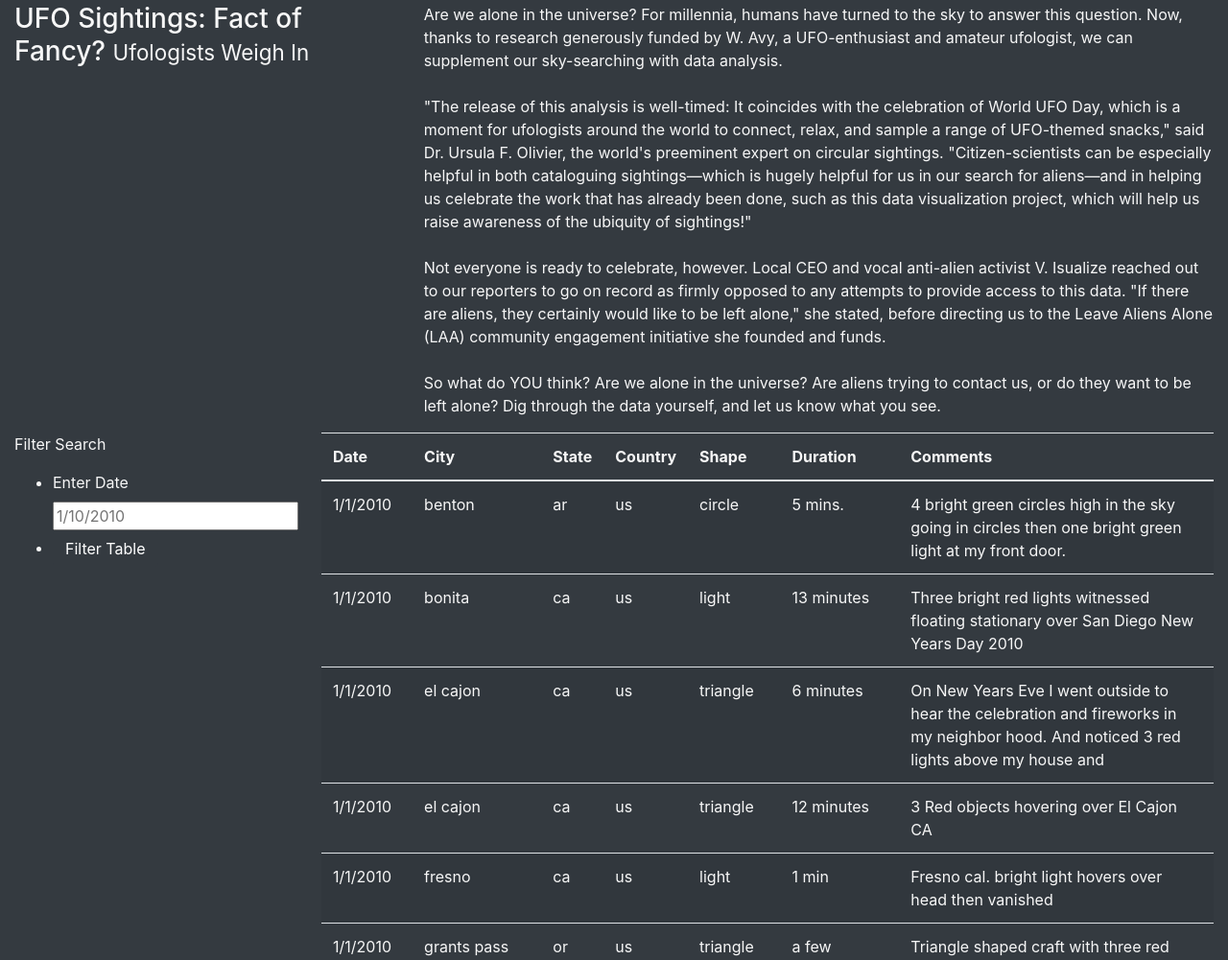
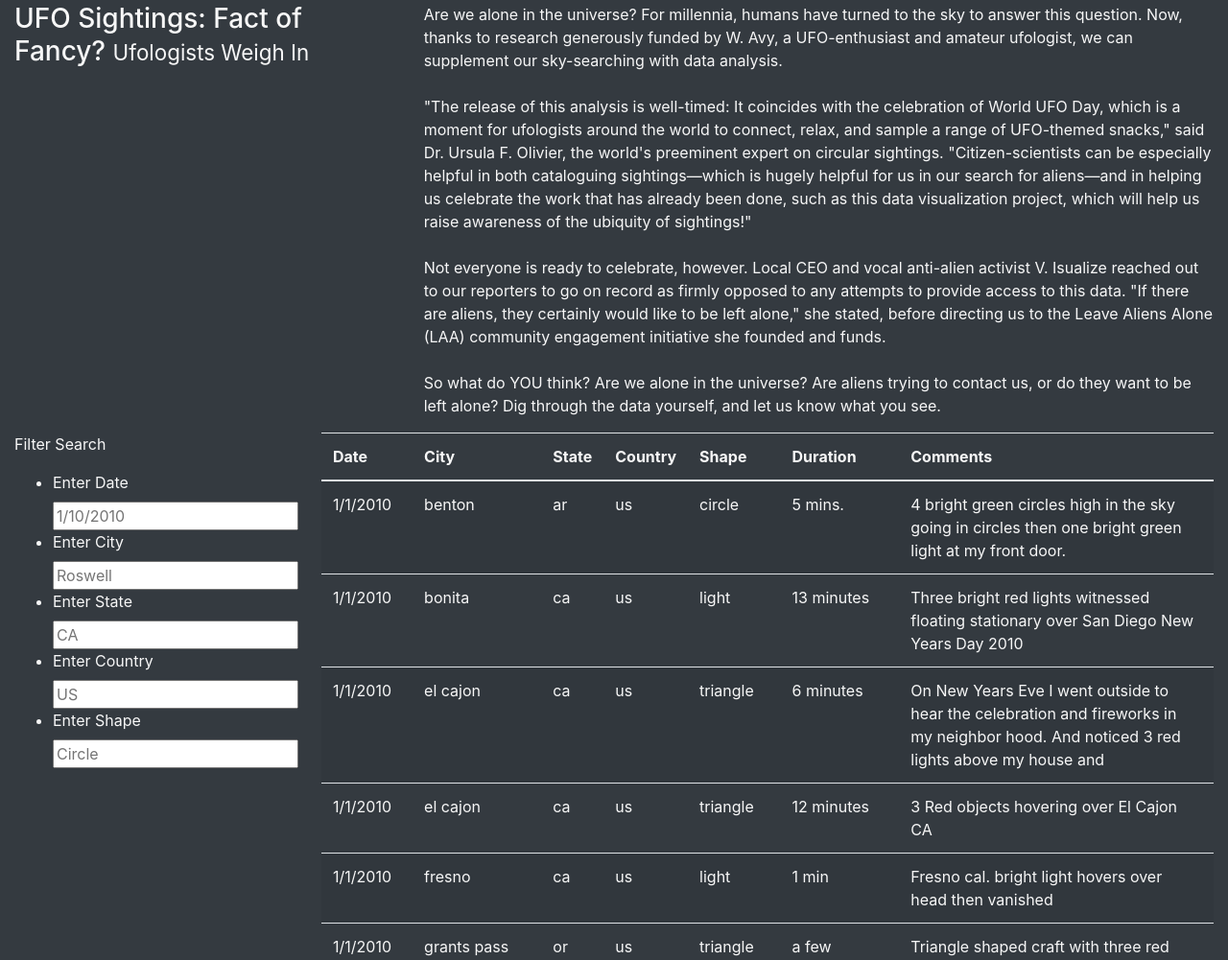
Before and after one commit to BPeaver/UFO, a plain HTML site: page index.html in a window 1280 px wide. Shown: the part 288-1289 px from the top of the page at 96% size. Drawn offline with nearby package versions, Linux system fonts and the light colour scheme.

Commit message:
Add files via upload

```diff
--- a/index.html
+++ b/index.html
@@ -45,15 +45,26 @@
                     <p>Filter Search</p>
                 </form>
                 <ul class="bg-dark", class="list-group">
-                    <li class="bg-dark", class="list-group-item">
-                        <label for="date">Enter Date</label>
-                        <input type="text" placeholder="1/10/2010" id="datetime" />
+                  <li class="bg-dark", class="list-group-item">
+                    <label for="date">Enter Date</label>
+                    <input type="text" placeholder="1/10/2010" id="datetime" />
+                </li>
+                  <li class="bg-dark", class="list-group-item">
+                        <label for="date">Enter City</label>
+                        <input type="text" placeholder="Roswell" id="city" />
                     </li>
                     <li class="bg-dark", class="list-group-item">
-                        <button id="filter-btn" type="button" class="btn btn-dark">
-                          Filter Table
-                        </button>
-                    </li>
+                      <label for="date">Enter State</label>
+                      <input type="text" placeholder="CA" id="state" />
+                  </li>
+                  <li class="bg-dark", class="list-group-item">
+                    <label for="date">Enter Country</label>
+                    <input type="text" placeholder="US" id="country" />
+                </li>
+                <li class="bg-dark", class="list-group-item">
+                  <label for="date">Enter Shape</label>
+                  <input type="text" placeholder="Circle" id="shape" />
+              </li>
                 </ul>
               </div>
               <div class="col-md-9">
```
